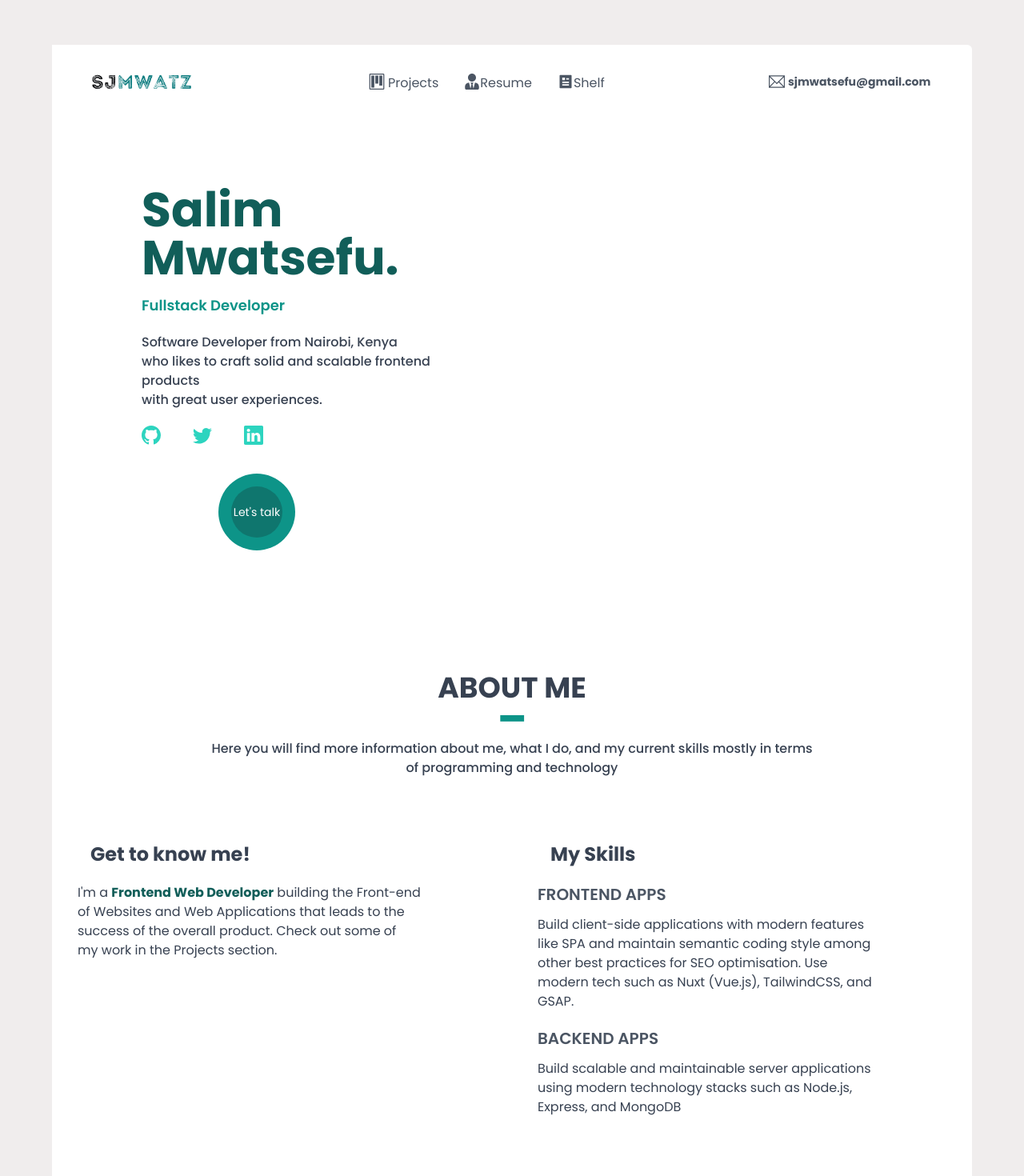
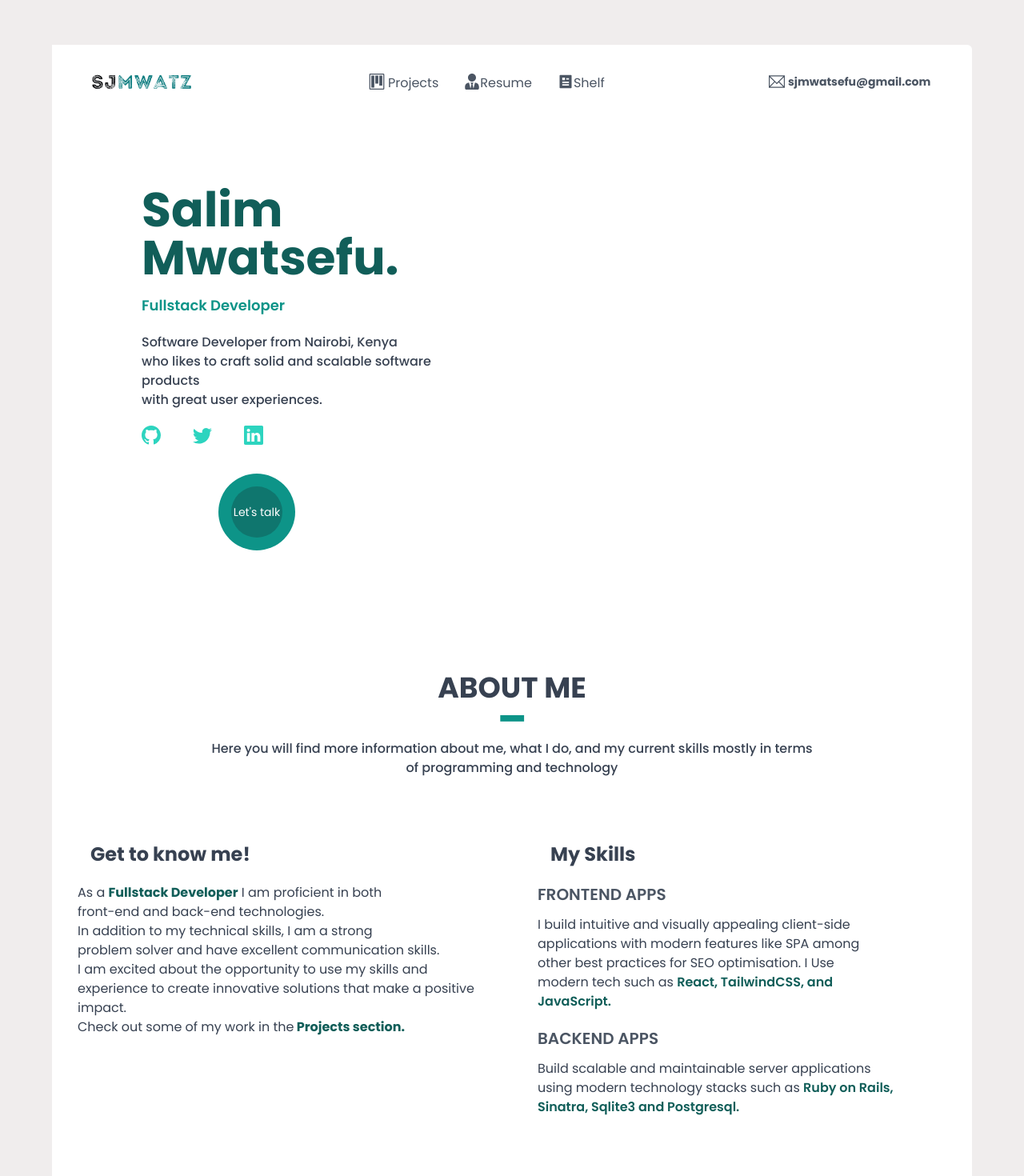
Before and after one commit to Salimmwatsefu/portfolio, a React (Create React App) app: page / in a window 1280 px wide. Shown: the top 1470 px of the page at 80% size. Built offline with nearby package versions, Linux system fonts and the light colour scheme.

Commit message:
update bio

```diff
--- a/src/App.js
+++ b/src/App.js
@@ -12,7 +12,7 @@ import { HashLink as Link } from 'react-router-hash-link';
 function App() {
   return (
     <BrowserRouter>
-    <div className="App mt-14">
+    <div className="App sm:mt-14">
       <div className='bg-white  sm:w-[1150px] mx-auto rounded-md'>
 
 
--- a/src/components/About.jsx
+++ b/src/components/About.jsx
@@ -53,7 +53,13 @@ function About() {
           </h1>
         </header>
 
-        <p className='mt-5 text-gray-700 gap-3 text-base'>I'm a <span className='font-bold text-teal-800'>Frontend Web Developer</span> building the Front-end<br/> of Websites  and Web Applications that leads to the<br/> success of the overall product. Check out some of<br/> my work in the Projects section.</p>
+        <p className='mt-5 text-gray-700 gap-3 text-base'>As a <span className='font-bold text-teal-800'>Fullstack Developer</span> I am proficient in both<br/> front-end and back-end technologies.<br/> In addition to my technical skills, I am a strong<br/> problem solver and have excellent communication skills.<br/>I am excited about the opportunity to use my skills and experience to create innovative solutions that make a positive impact.<br/> Check out some of
+        my work in the
+        <Link to={"#projects"} smooth>
+         <span className='font-bold text-teal-800'> Projects section.</span>
+         </Link>
+         </p>
+
 
 
       </blockquote>
@@ -68,9 +74,9 @@ function About() {
         </header>
 
         <h2 className='mt-5 font-semibold text-gray-600 text-xl'>FRONTEND APPS</h2>
-            <p className=' text-gray-700 gap-3 text-base mt-3'>Build client-side applications with modern features<br/> like SPA and maintain semantic coding style among<br/> other best practices for SEO optimisation. Use<br/> modern tech such as Nuxt (Vue.js), TailwindCSS, and<br/> GSAP.</p>
+            <p className=' text-gray-700 gap-3 text-base mt-3'>I build intuitive and visually appealing client-side<br/>applications with modern features like SPA among<br/> other best practices for SEO optimisation. I Use<br/> modern tech such as <span className='text-teal-800 font-semibold'> React, TailwindCSS, and<br/> JavaScript.</span></p>
             <h2 className='mt-5 font-semibold text-gray-600 text-xl'>BACKEND APPS</h2>
-            <p className=' text-gray-700 gap-3 text-base mt-3'>Build scalable and maintainable server applications<br/> using modern technology stacks such as Node.js,<br/> Express, and MongoDB</p>
+            <p className=' text-gray-700 gap-3 text-base mt-3'>Build scalable and maintainable server applications<br/> using modern technology stacks such as <span className='text-teal-800 font-semibold'> Ruby on Rails,<br/> Sinatra, Sqlite3 and Postgresql.</span></p>
 
 
 
--- a/src/components/Hero.jsx
+++ b/src/components/Hero.jsx
@@ -40,7 +40,7 @@ function Hero() {
         <h2 className="text-3xl font-bold sm:text-6xl text-teal-800 ">Salim <br/> Mwatsefu.</h2>
 
         <h2 className='text-lg font-semibold text-teal-600 mt-4'>Fullstack Developer</h2>
-            <p className='mt-5 font-medium text-gray-700'>Software Developer from Nairobi, Kenya<br/> who likes to craft solid and scalable frontend products <br/> with great user experiences.</p>
+            <p className='mt-5 font-medium text-gray-700'>Software Developer from Nairobi, Kenya<br/> who likes to craft solid and scalable software products <br/> with great user experiences.</p>
             <ul className='flex gap-10 text-2xl mt-5 text-teal-400'>
                 <li><a href='https://github.com/Salimmwatsefu'><BsGithub/></a></li>
                 <li><a href='https://twitter.com/SalimMwatsefu'><BsTwitter/></a></li>
```
